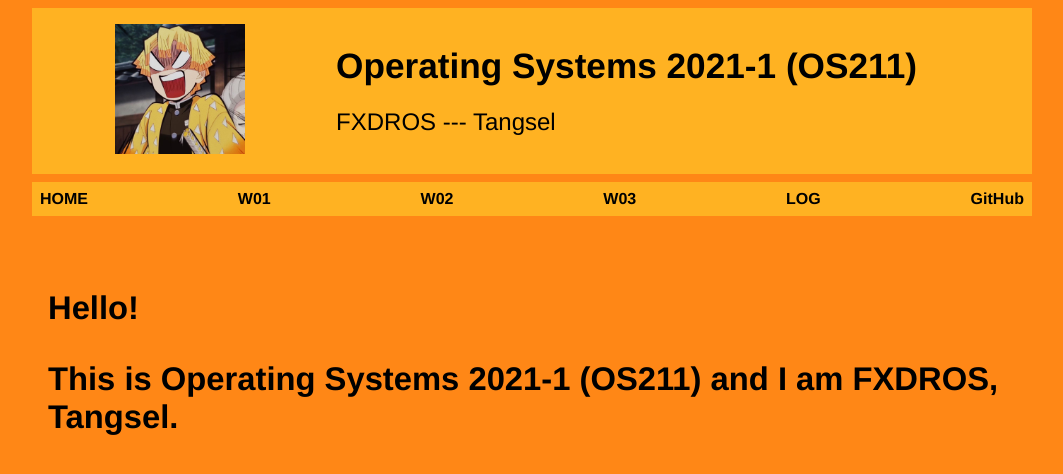
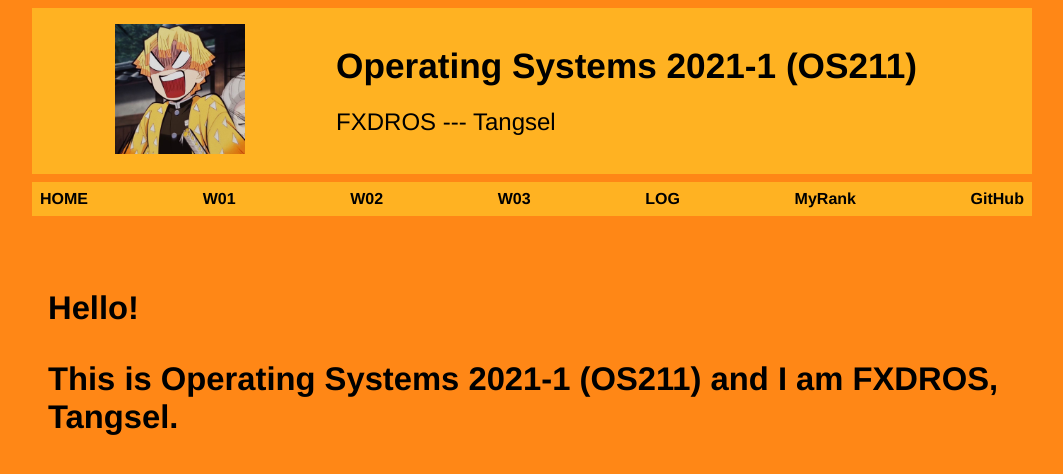
Before and after one commit to FXDROS/os211, a Jekyll site: the page built from index.md, in a window 1280 px wide. Shown: the top 474 px of the page, without its empty margins (108-1171 px from the left). Built offline with Jekyll 4.4.1, drawn with Linux system fonts in a browser that asks for light colours; our own code applies the rules of GitHub Pages for plain Markdown files.

Commit message:
OS211 FXDROS

```diff
--- a/_includes/navbar.html
+++ b/_includes/navbar.html
@@ -4,5 +4,6 @@
     <div class="menu"><a href='{{ site.baseurl }}/W02/'>W02</a></div>
     <div class="menu"><a href='{{ site.baseurl }}/W03/'>W03</a></div>
     <div class="menu"><a href='{{ site.baseurl }}/TXT/mylog.txt'>LOG</a></div>
+    <div class="menu"><a href='{{ site.baseurl }}/TXT/myrank.txt'>MyRank</a></div>
     <div class="menu"><a href='{{ site.urlgithub }}/'>GitHub</a></div>
 </div>
```
Also changed, not shown: 3 other files.
